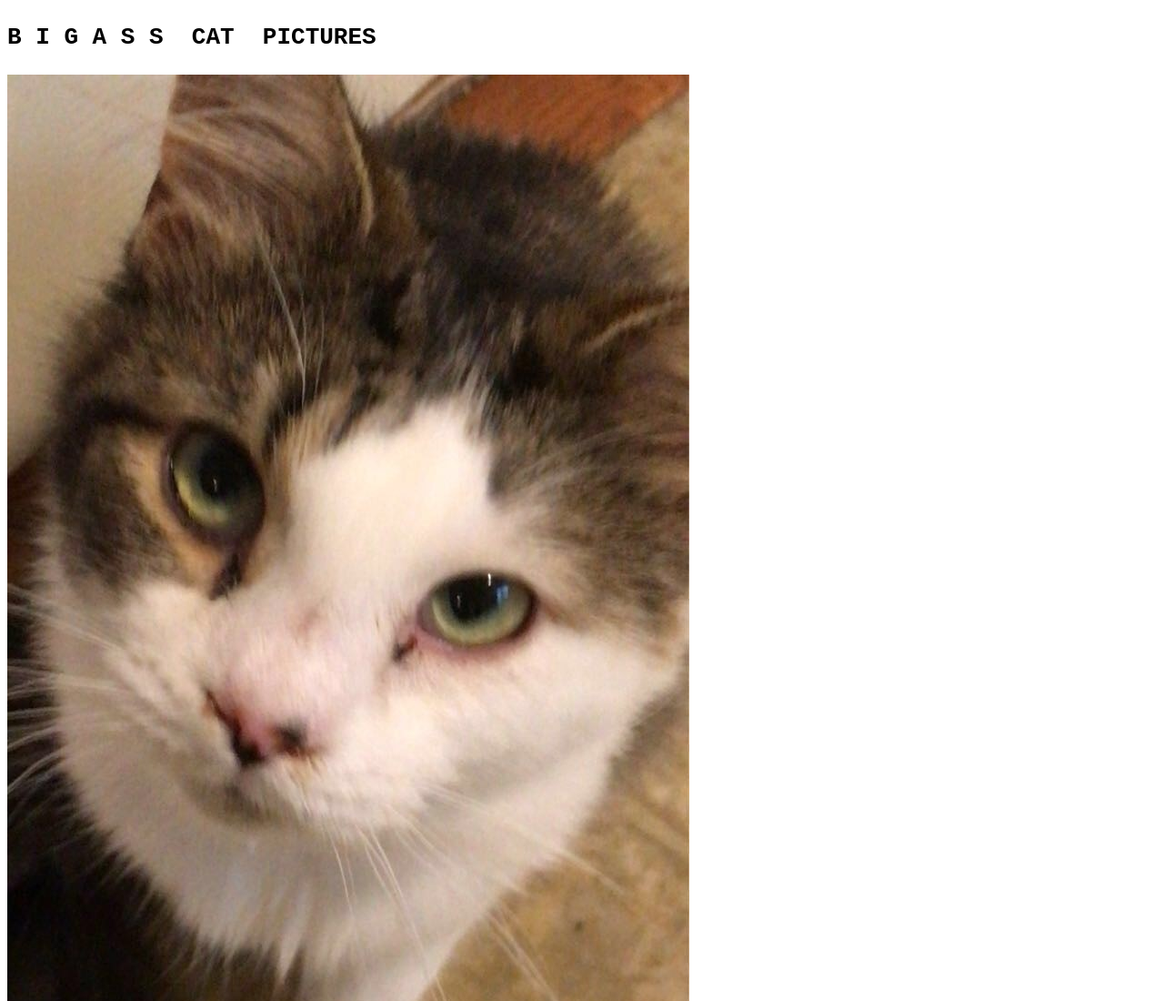
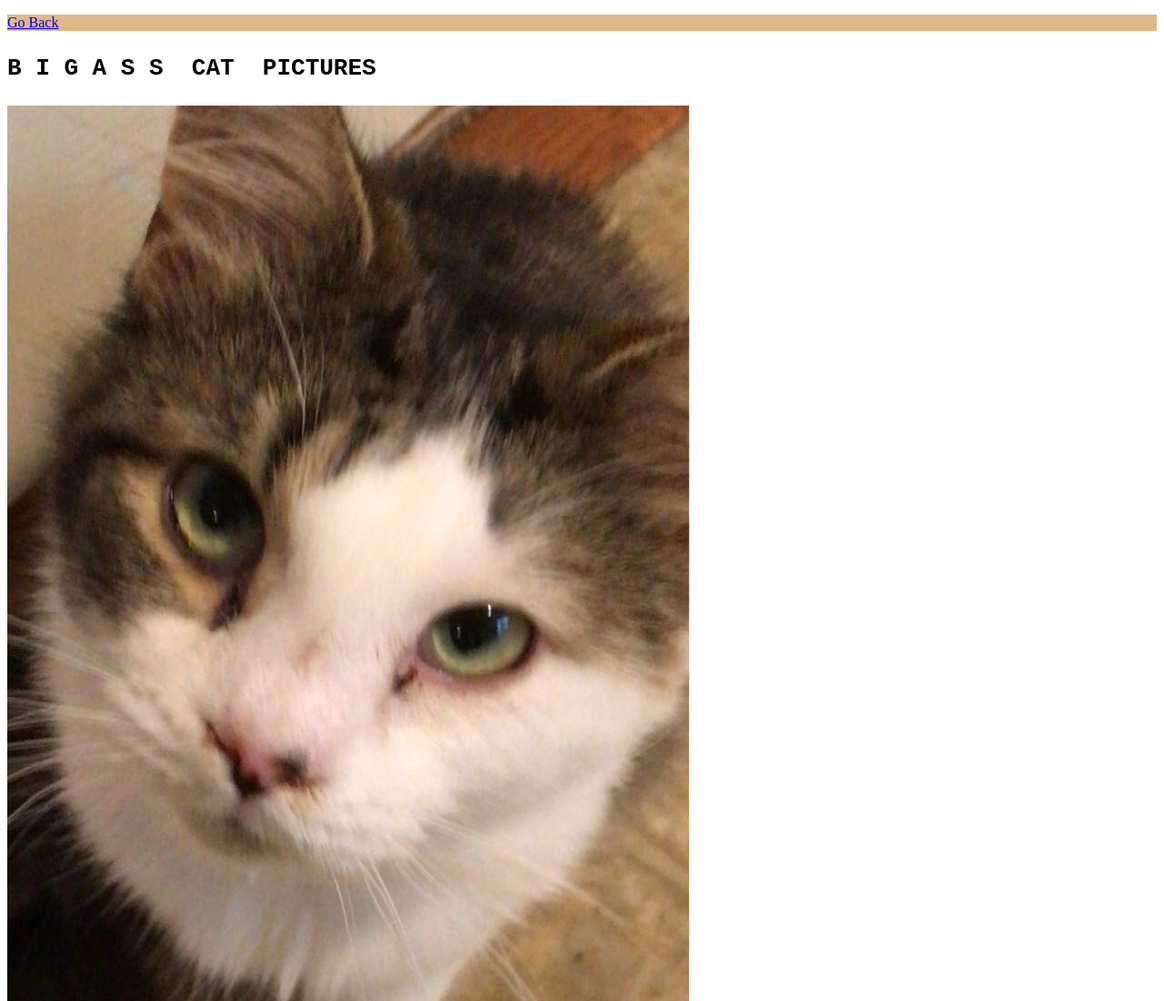
Before and after one commit to nglover475/nglover475.github.io, a plain HTML site: page cat.html in a window 1280 px wide. Shown: the top 1100 px of the page at 91% size. Drawn offline with Linux system fonts and the light colour scheme.

Commit message:
fdgzfsda

```diff
--- a/cat.html
+++ b/cat.html
@@ -1,6 +1,7 @@
 <!DOCTYPE html>
 <html>
     <head>
+        <p style="background-color: burlywood;"><a href="portfolio.html">Go Back</a></p>
         <h1><pre>B I G A S S  CAT  PICTURES</pre></h1>
     </head>
     <body>
```
Also changed, not shown: index.html (+1 -1 lines).
